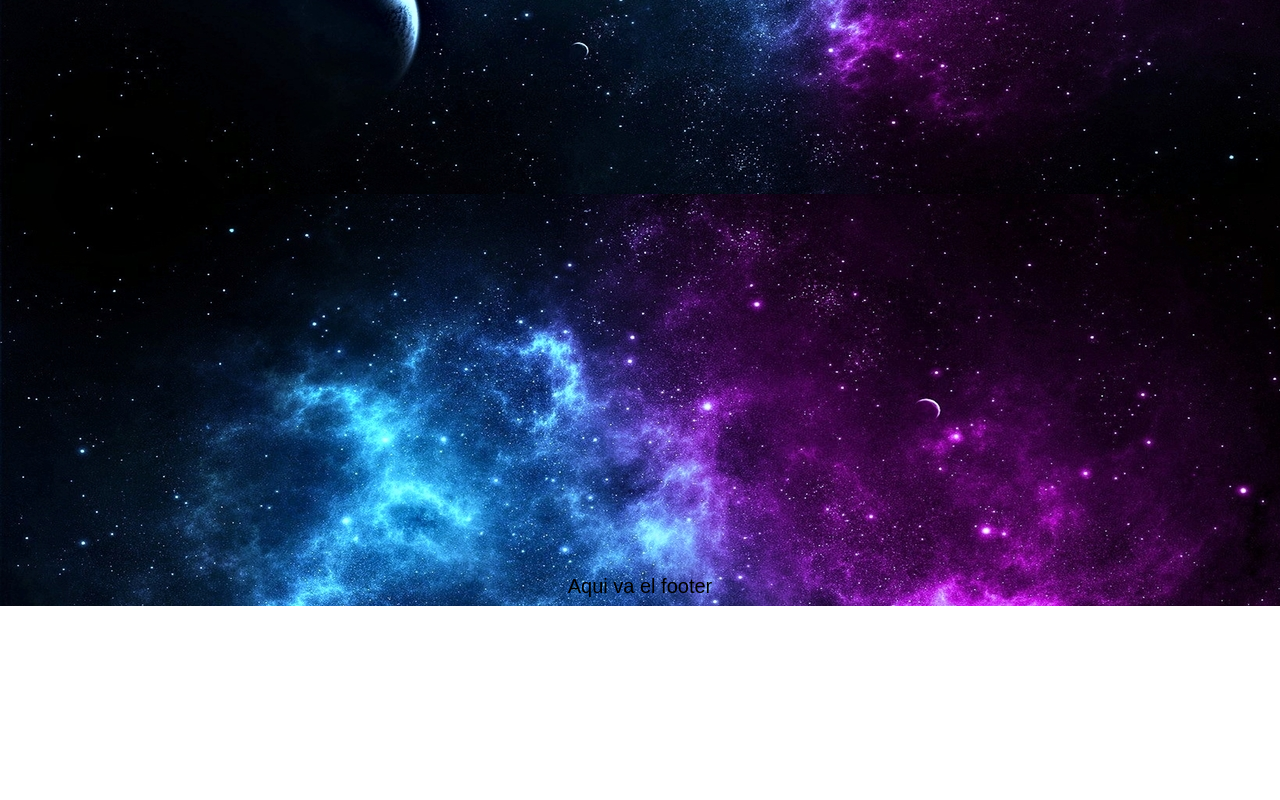
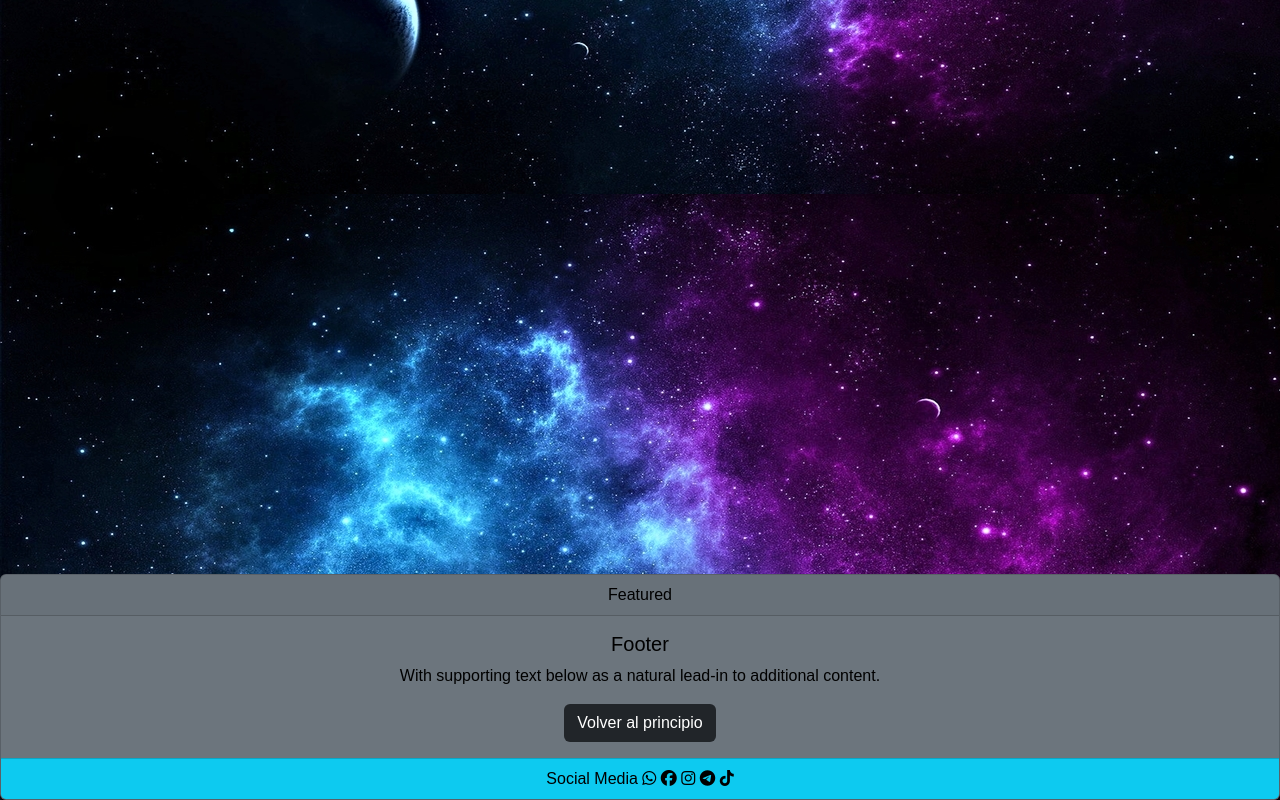
Before and after one commit to RicardoCallaos/PF-Callaos, a plain HTML site: page index.html in a window 1280 px wide. Shown: the part 586-1386 px from the top of the page. Before the commit the page ends 1192 px from the top, so only its background shows below. Drawn offline with nearby package versions, Linux system fonts and the light colour scheme.

Commit message:
scss act

```diff
--- a/index.html
+++ b/index.html
@@ -8,15 +8,20 @@
   <title>Pre entrega</title>
   <link rel="shortcut icon" href="./img/logoipsum-273.svg" type="image/x-icon" />
   <link rel="stylesheet" href="./proyecto.css/proyecto1.css" />
+  <link rel="stylesheet" href="path/to/font-awesome/css/font-awesome.min.css">
+  <script src="https://kit.fontawesome.com/5a2c76db45.js" crossorigin="anonymous"></script>
   <link href="https://cdn.jsdelivr.net/npm/bootstrap@5.2.1/dist/css/bootstrap.min.css" rel="stylesheet"
     integrity="sha384-iYQeCzEYFbKjA/T2uDLTpkwGzCiq6soy8tYaI1GyVh/UjpbCx/TYkiZhlZB6+fzT" crossorigin="anonymous">
+    <link rel="stylesheet" href="./sass/main.scss">
 </head>
 
 <body>
 
   <header>
     <div class="imgb">
+      <div>
       <img src="./img/logoipsum-273.svg" alt="logo" />
+      </div>
     </div>
     <h1 class="pce">PC+</h1>
     <nav class="navbar">
@@ -54,9 +59,24 @@
     </p>
   </div>
 
-  <footer class="footer">
-    <h5>Aqui va el footer</h5>
-  </footer>
+  <div class="card text-center footer bg-secondary">
+    <div class="card-header">
+      Featured
+    </div>
+    <div class="card-body">
+      <h5 class="card-title">Footer</h5>
+      <p class="card-text">With supporting text below as a natural lead-in to additional content.</p>
+      <a href="#" class="btn text-bg-dark">Volver al principio</a>
+    </div>
+    <div class="card-footer bg-info">
+      Social Media
+      <i class="fa-brands fa-whatsapp button"></i>
+      <i class="fa-brands fa-facebook button"></i>
+      <i class="fa-brands fa-instagram button"></i>
+      <i class="fa-brands fa-telegram button"></i>
+      <i class="fa-brands fa-tiktok button"></i>
+    </div>
+  </div>
 
   <script src="https://cdn.jsdelivr.net/npm/bootstrap@5.2.1/dist/js/bootstrap.bundle.min.js"
     integrity="sha384-u1OknCvxWvY5kfmNBILK2hRnQC3Pr17a+RTT6rIHI7NnikvbZlHgTPOOmMi466C8"
```
